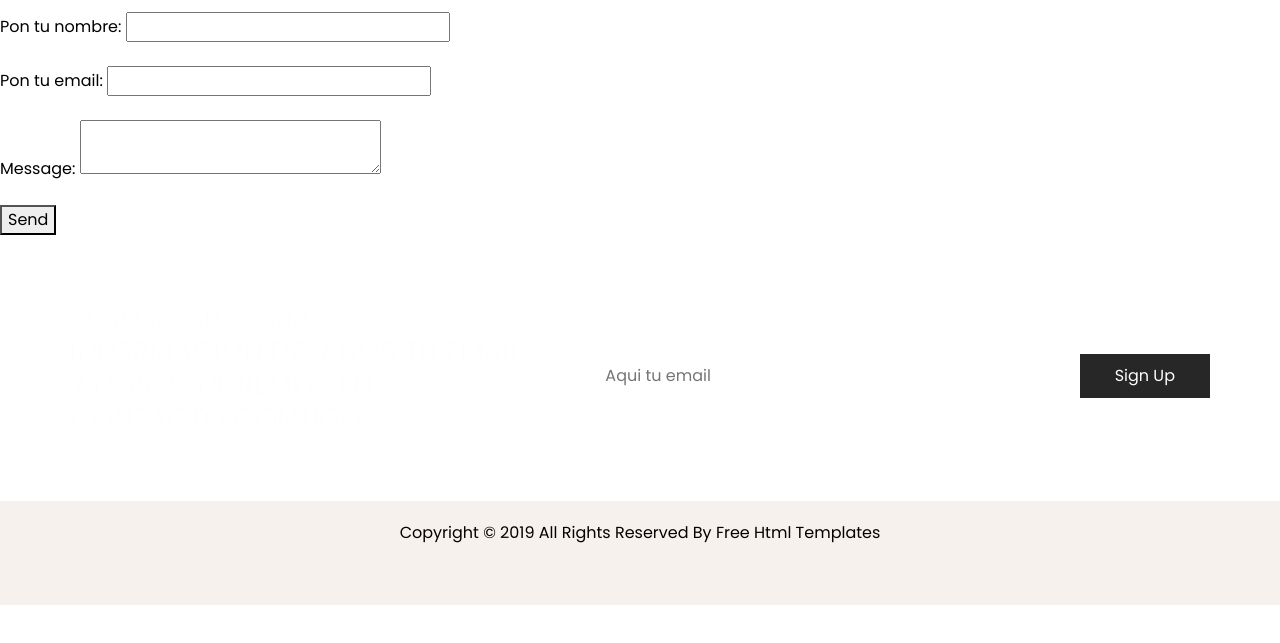
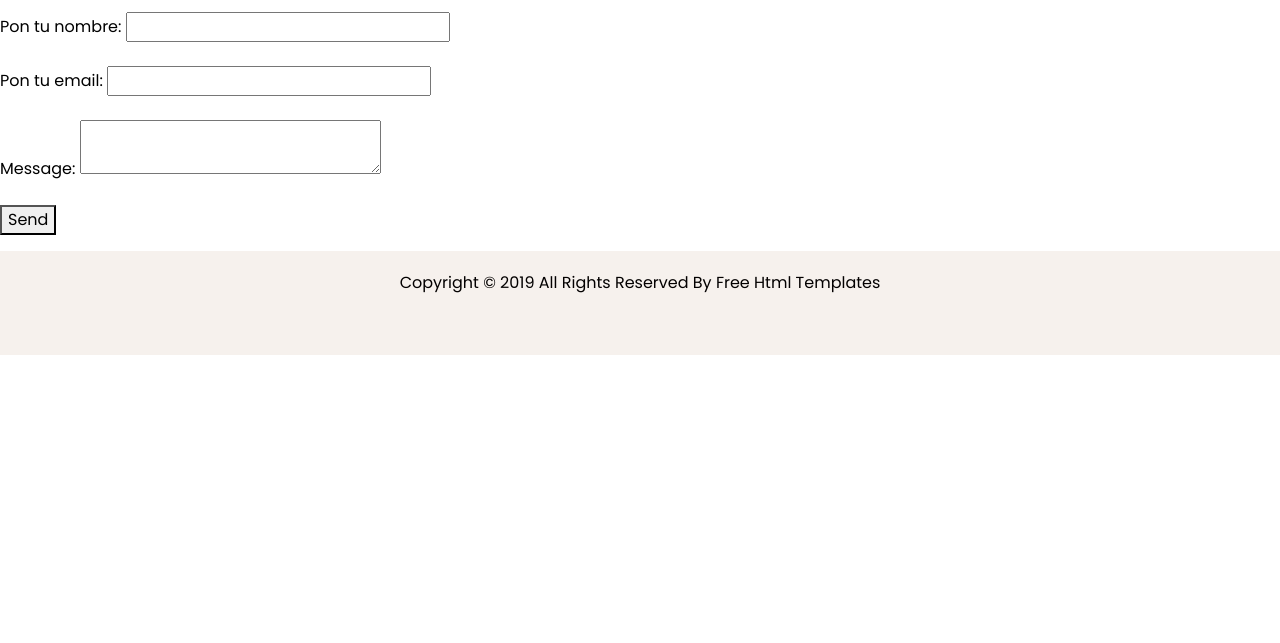
Before and after one commit to carlaasuncion/CARLAFORMULARI, a plain HTML site: page index.html in a window 1280 px wide. Shown: the part 71-714 px from the top of the page. Drawn offline with nearby package versions, Linux system fonts and the light colour scheme.

Commit message:
Update index.html

```diff
--- a/index.html
+++ b/index.html
@@ -139,34 +139,7 @@
 
 </section>
 
-<!-- end find section -->
-<!-- client section -->
 
-<!-- end client section -->
-
-<!-- sign section -->
-<section class="sign_section layout_padding2">
-  <div class="container">
-    <div class="row">
-      <div class="col-md-5">
-        <h3>
-         Si necessitas mas información dejanos tu email y nos pondremos en contacto contigo
-        </h3>
-        <p>
-
-        </p>
-      </div>
-      <div class="col-md-7">
-        <form action="">
-          <input type="email" placeholder="Aqui tu email" />
-          <button>
-            Sign Up
-          </button>
-        </form>
-      </div>
-    </div>
-  </div>
-</section>
 
 <!-- end sign section -->
 
```
